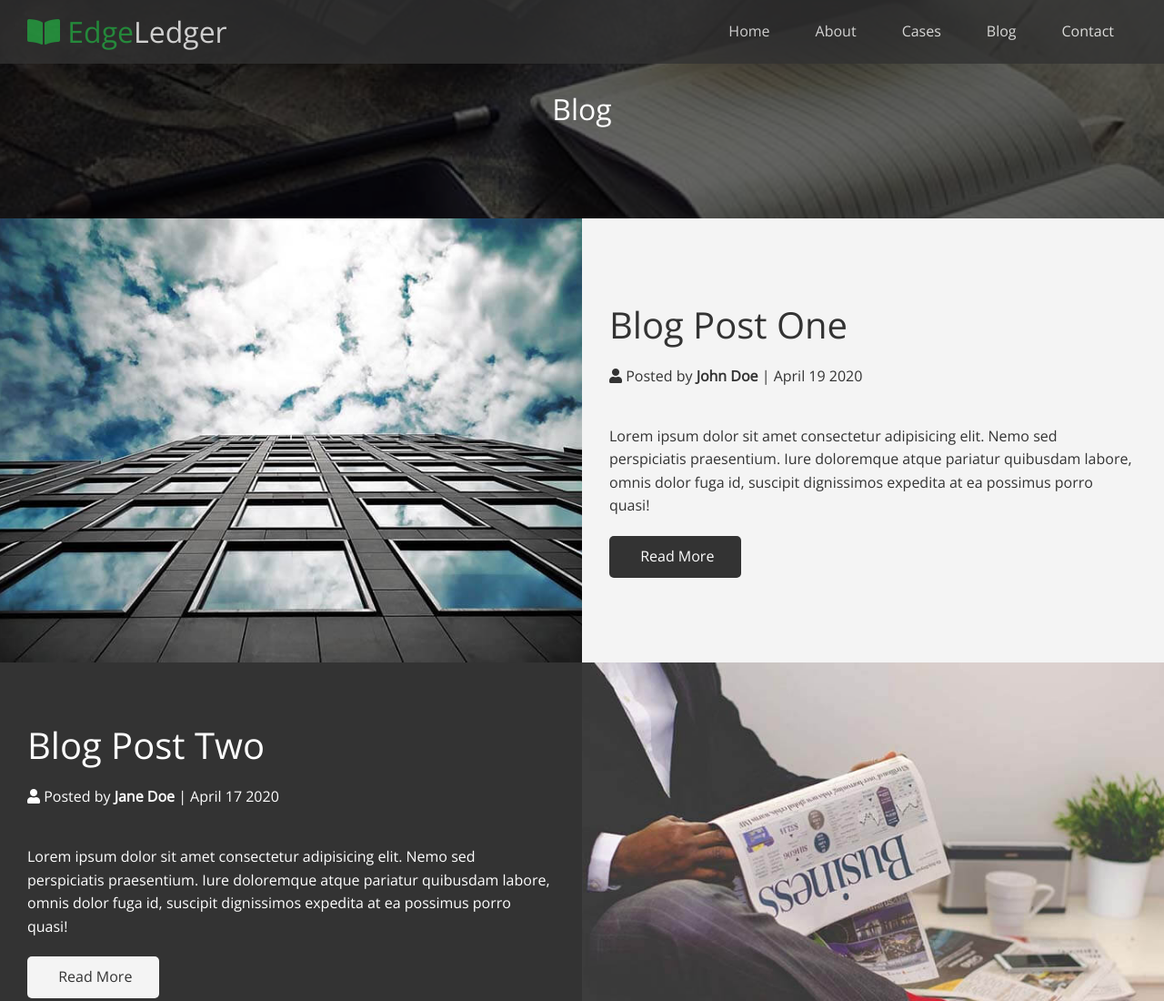
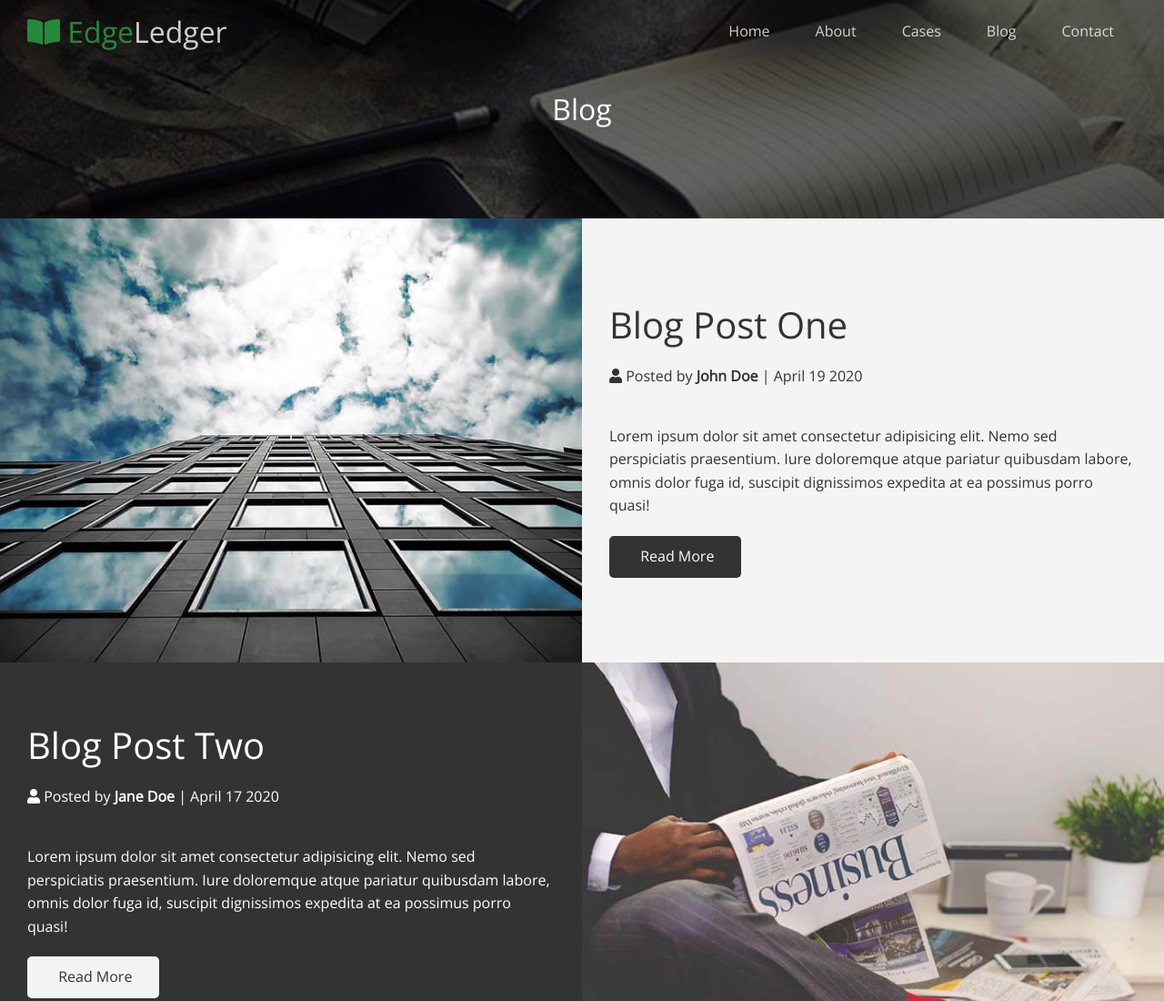
Before and after one commit to gvgesanto2/edgeledger-website, a plain HTML site: page blog.html in a window 1280 px wide. Shown: the top 1100 px of the page at 91% size. Drawn offline with nearby package versions, Linux system fonts and the light colour scheme; some icons are missing.

Commit message:
added navbar and smooth scrolling effects

```diff
--- a/blog.html
+++ b/blog.html
@@ -15,7 +15,7 @@
 </head>
 <body id="home">
   <header class="hero blog">
-    <div id="navbar" class="navbar">
+    <div id="navbar" class="navbar top">
       <h1 class="logo">
         <span class="text-primary">
           <i class="fas fa-book-open"></i>
@@ -126,5 +126,7 @@
     </div>
     <p>Copyright &copy; 2020 - EdgeLedger</p>
   </footer>
+
+  <script src="js/navbar-effect.js"></script>
 </body>
 </html>
--- a/css/style.css
+++ b/css/style.css
@@ -48,6 +48,10 @@ img {
   position: fixed;
   top: 0px;
   padding: 0 30px;
+}
+
+.navbar.top {
+  background: transparent;
 }
 
 .navbar a {
--- /dev/null
+++ b/js/navbar-effect.js
@@ -0,0 +1,19 @@
+const navbar = document.getElementById("navbar");
+let scrollUpNavbar;
+
+window.onscroll = () => {
+  clearTimeout(scrollUpNavbar)
+
+  if (window.pageYOffset > 100) {
+    navbar.classList.remove("top");
+    navbar.style.transform = "translateY(0)";
+    navbar.style.transition = "0.5s";
+
+    scrollUpNavbar = setTimeout(() => {
+      navbar.style.transform = "translateY(-70px)";
+      navbar.style.transition = "0.5s";
+    }, 30000);
+  } else {
+    navbar.classList.add("top");
+  }
+};
```
Also changed, not shown: index.html (+7 -1 lines), js/smooth-scrolling.js (added, +14 -0 lines), post.html (+3 -1 lines).
